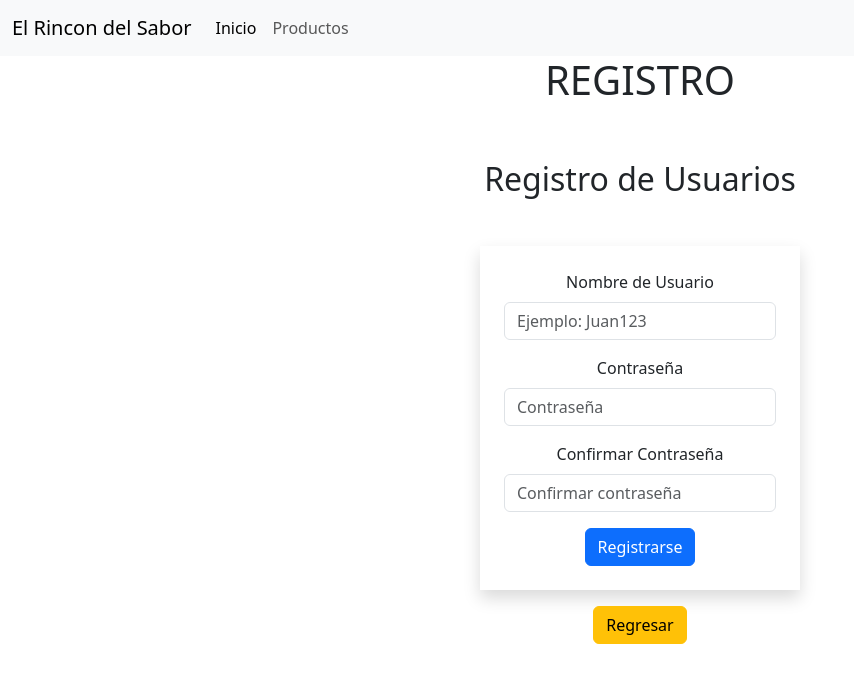
After one commit to DeividN21/Tarea5_AdminMVC, a Django app: page /registro/ in a window 1280 px wide. The commit adds this page. Shown: the top 683 px of the page, without its empty margins (0-854 px from the left). Run offline with Django 5.2, Linux system fonts and the light colour scheme; some libraries are stand-ins or nearby versions.

Commit message:
Se crea funcionalidad de login y registro de usuarios

```diff
--- a/CRUD/settings.py
+++ b/CRUD/settings.py
@@ -122,3 +122,7 @@ STATIC_URL = 'static/'
 # https://docs.djangoproject.com/en/5.1/ref/settings/#default-auto-field
 
 DEFAULT_AUTO_FIELD = 'django.db.models.BigAutoField'
+
+
+LOGIN_URL = 'iniciar'  # Nombre de la URL que apunta al login
+LOGIN_REDIRECT_URL = 'inicio'  # Después de iniciar sesión, redirige a esta página
--- a/CRUD/urls.py
+++ b/CRUD/urls.py
@@ -20,10 +20,13 @@ from heladeria import views
 
 urlpatterns = [
     path('admin/', admin.site.urls),
-    path('', views.home, name='inicio'),
+    path('',views.iniciar, name='iniciar'),
+    path('registro/',views.registro, name='registro'),
+    path('inicio', views.home, name='inicio'),
     path('productos', views.consultar, name='consultar'),
     path('productos/guardar', views.guardar, name='guardar'),
     path('productos/eliminar/<int:id>', views.eliminar, name='eliminar'),
     path('productos/detalle/<int:id>', views.detalle, name='detalle'),
     path('productos/editar', views.editar, name='editar'),
+    path('salir/',views.salir, name='salir'),
 ]
--- /dev/null
+++ b/heladeria/templates/registro.html
@@ -0,0 +1,33 @@
+{% extends 'plantilla.html' %}
+
+{% block content %}
+
+    {% if messages %}
+        {% for message in messages %}
+            <div class="alert alert-success">{{message}}</div>
+        {% endfor%}
+    {% endif %}
+
+    <h1 class="text-center"> REGISTRO </h1> <br>
+    <div class="text-center"> <br>
+        <h2>Registro de Usuarios</h2> <br>
+        <form action="" class="w-25 shadow mx-auto p-4 m-3" method="post">
+            {% csrf_token %}
+            <div class="mb-3">
+                <label class="form-label">Nombre de Usuario</label>
+                <input type="text" class="form-control" placeholder="Ejemplo: Juan123" name="username" required>
+              </div>
+              <div class="mb-3">
+                <label class="form-label">Contraseña</label>
+                <input type="password" class="form-control" placeholder="Contraseña" name="password1" required>
+              </div>
+              <div class="mb-3">
+                <label class="form-label">Confirmar Contraseña</label>
+                <input type="password" class="form-control" placeholder="Confirmar contraseña" name="password2" required>
+              </div>
+            <input type="submit" value="Registrarse" class="btn btn-primary">
+        </form>
+        <a href="{% url 'iniciar' %}" class="btn btn-warning">Regresar</a>
+    </div>
+
+{% endblock %}
--- a/heladeria/views.py
+++ b/heladeria/views.py
@@ -1,12 +1,48 @@
 from django.shortcuts import render, redirect
 from heladeria.models import Producto
 from django.contrib import messages
+from django.contrib.auth.forms import UserCreationForm, AuthenticationForm
+from django.contrib.auth.models import User
+from django.contrib.auth import authenticate,login,logout
+from django.contrib.auth.decorators import login_required
 
 # Create your views here.
 
+def iniciar(request):
+    if request.method=='GET':
+        return render(request,"iniciar.html", {'form': AuthenticationForm})
+    else:
+        name = request.POST["username"]
+        password = request.POST["password"]
+        user = authenticate(username=name,password=password)
+        if user is None:
+            messages.success(request,'Usuario y/o contraseña incorrecto!')
+            return render(request,"iniciar.html", {'form': AuthenticationForm})
+        else:
+            login(request,user)
+            return redirect('inicio')
+
+
+def registro(request):
+    if request.method=='GET':
+        return render(request, "registro.html", {'form': UserCreationForm})
+    else:
+        if request.POST["password1"] != request.POST["password2"]:
+            messages.error(request,'Las contraseñas no coinciden!')
+            return render(request, "registro.html", {'form': UserCreationForm})
+        else:
+            name = request.POST["username"]
+            password = request.POST["password2"]
+            user = User.objects.create_user(username=name,password=password)
+            user.save()
+            messages.success(request,'Usuario creado con éxito!')
+            return render(request, "registro.html", {'form': UserCreationForm})
+
+@login_required
 def home(request):
     return render(request,"principal.html")
 
+@login_required
 def consultar(request):
     productos = Producto.objects.all()
     return render(request,"productos.html",{'productos' : productos})
@@ -40,3 +76,7 @@ def editar(request):
     Producto.objects.filter(pk=id).update(id=id,nombre=nombre,precio=precio,cantidad=cantidad,descripcion=descripcion)
     messages.success(request, 'Producto actualizado con exito!')
     return redirect('consultar')
+
+def salir(request):
+    logout(request)
+    return redirect('iniciar')
```
Also changed, not shown: heladeria/templates/iniciar.html (added, +40 -0 lines), heladeria/templates/principal.html (+25 -4 lines), heladeria/templates/productos.html (+3 -5 lines), db.sqlite3.
